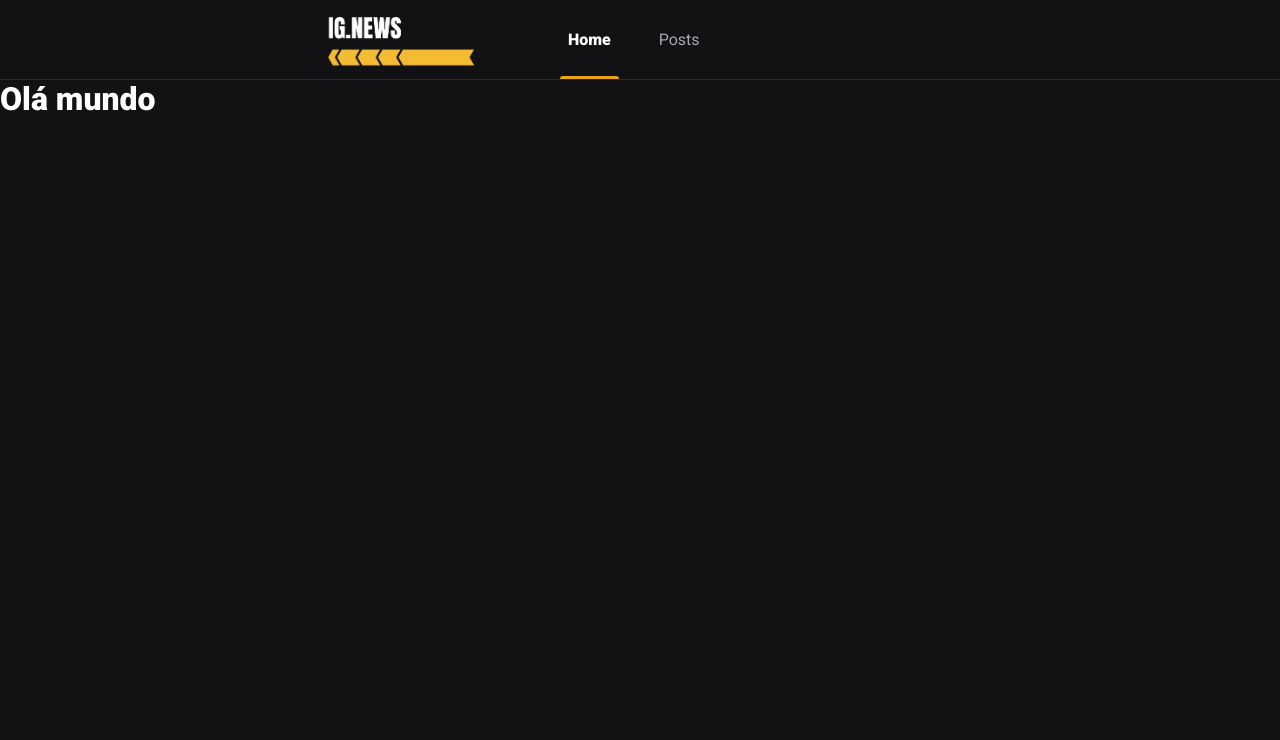
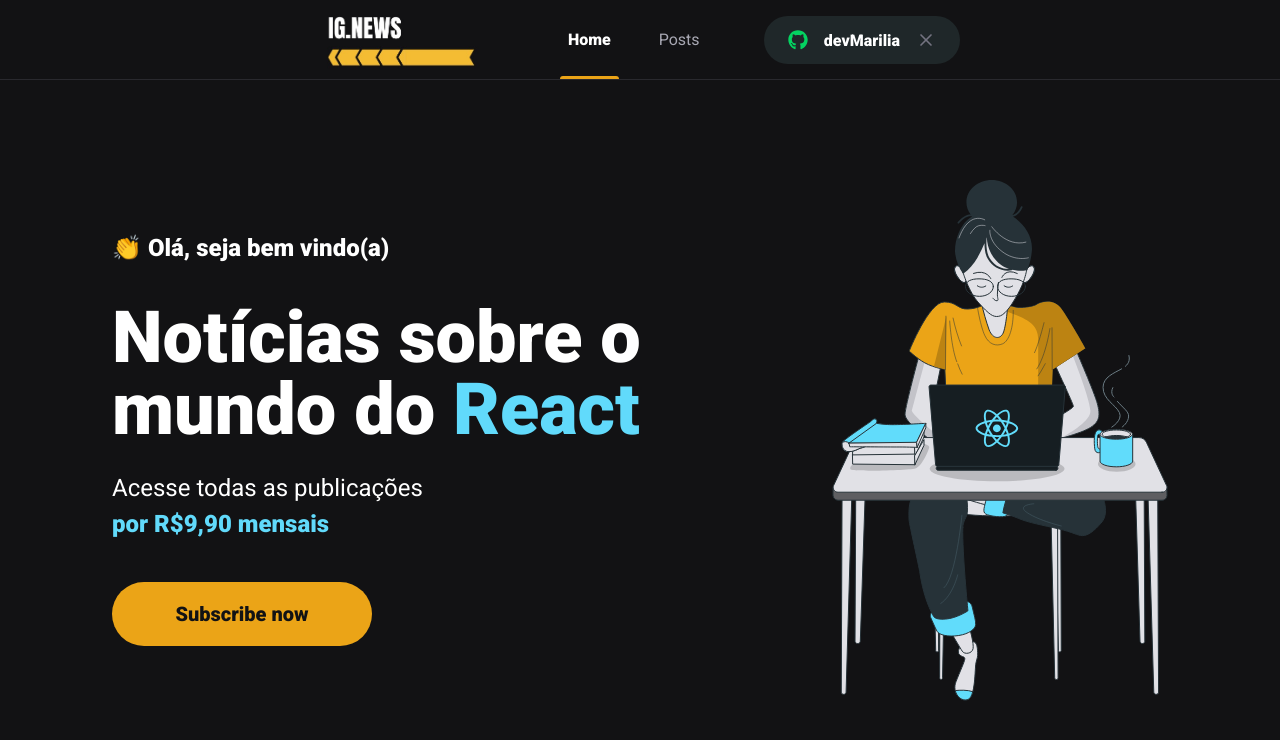
Before and after one commit to devMarilia/ignews, a Next.js app: page / in a window 1280 px wide. Shown: the top 740 px of the page. Built offline with nearby package versions, Linux system fonts and the light colour scheme.

Commit message:
- :up: atualização

```diff
--- a/package.json
+++ b/package.json
@@ -11,6 +11,7 @@
     "next": "10.1.3",
     "react": "17.0.2",
     "react-dom": "17.0.2",
+    "react-icons": "^4.2.0",
     "sass": "^1.32.8"
   },
   "devDependencies": {
--- a/src/components/Header/index.tsx
+++ b/src/components/Header/index.tsx
@@ -1,3 +1,4 @@
+import SignInButton from '../SignInButton'
 import styles from './styles.module.scss'
 export function Header(){
     return(
@@ -9,6 +10,7 @@
                     <a className={styles.active} href="">Home</a>
                     <a href="">Posts</a>
                 </nav>
+                <SignInButton/>
           </div>
       </header>
     )
--- a/src/components/Header/styles.module.scss
+++ b/src/components/Header/styles.module.scss
@@ -58,4 +58,7 @@
         }
     }
 
+    button {
+        margin-left: auto;
+    }
 }
--- /dev/null
+++ b/src/components/SignInButton/index.tsx
@@ -0,0 +1,24 @@
+import styles from './styles.module.scss'
+import { FaGithub } from 'react-icons/fa'
+import { FiX } from 'react-icons/fi'
+export default function SignInButton() {
+    const isUserLoggedIn = true;
+    return isUserLoggedIn ? (
+        <button
+        type="button"
+        className={styles.signInButton}
+        >
+            <FaGithub color="#04d361"/>
+            devMarilia
+            <FiX color="#737380" className={styles.closeIcon}/>
+        </button>
+    ) : (
+        <button
+        type="button"
+        className={styles.signInButton}
+        >
+            <FaGithub color="#eba417"/>
+            Sign in with GitHub
+        </button>
+    )
+}
--- /dev/null
+++ b/src/components/SignInButton/styles.module.scss
@@ -0,0 +1,29 @@
+.signInButton {
+    height: 3rem;
+    border-radius: 3rem;
+    background: var(--gray-850);
+    border:0;
+    padding:  0 1.5rem;
+
+    display: flex;
+    align-items: center;
+    justify-content: center;
+
+    color: var(--white);
+    font-weight: bold;
+
+    svg {
+        width: 20px;
+        height: 20px;
+    }
+    svg:first-child {
+        margin-right: 1rem;
+    }
+    svg.closeIcon {
+        margin-left: 1rem;
+    }
+    transition: filter 0.2s ;
+    &:hover {
+        filter: brightness(0.8);
+    }
+}
--- /dev/null
+++ b/src/components/SubscribeButton/index.tsx
@@ -0,0 +1,12 @@
+import styles from './styles.module.scss'
+
+export default function SubscribeButton() {
+    return (
+        <button
+        type="button"
+        className={styles.subscribeButton}
+        >
+            Subscribe now
+        </button>
+    )
+}
--- /dev/null
+++ b/src/components/SubscribeButton/styles.module.scss
@@ -0,0 +1,21 @@
+.subscribeButton {
+    width: 260px;
+    height: 4rem;
+    border: 0;
+    border-radius: 2rem;
+    background: var(--yellow-500);
+    color: var(--gray-900);
+    font-size: 1.25rem;
+    font-weight: bold;
+    margin-top: 1rem;
+
+    display: flex;
+    align-items: center;
+    justify-content: center;
+
+    transition: filter 0.2s;
+
+    &:hover {
+        filter: brightness(0.8)
+    }
+}
--- /dev/null
+++ b/src/pages/home.module.scss
@@ -0,0 +1,46 @@
+.contentContainer {
+    max-width: 1120px;
+    margin: 0 auto;
+    padding: 0 2rem;
+    height: calc(100vh - 5rem);
+
+    display: flex;
+    align-items: center;
+    justify-content: space-between;
+}
+
+.hero {
+    max-width: 600px;
+
+
+    >span {
+        font-size: 1.5rem;
+        font-weight: bold;
+    }
+
+    h1 {
+        font-size: 4.5rem;
+        line-height: 4.5rem;
+        font-weight: 900;
+        margin-top: 2.5rem;
+
+        span {
+            color: var(--cyan-500);
+        }
+    }
+
+    p {
+        font-size: 1.5rem;
+        line-height: 2.25rem;
+        margin-top: 1.5rem;
+
+        span {
+            color: var(--cyan-500);
+            font-weight: bold;
+        }
+    }
+
+    button {
+        margin-top: 2.5rem;
+    }
+}
--- a/src/pages/index.tsx
+++ b/src/pages/index.tsx
@@ -1,15 +1,29 @@
 import Head from 'next/head'
+import SubscribeButton from '../components/SubscribeButton'
+
+import styles from './home.module.scss'
 export default  function MyApp() {
   return (
-    <>
+  <>
       <Head>
-        <title> Início | ig.news</title>
+        <title>Inicio | ig.news</title>
       </Head>
-      <div>
-        <h1>Olá mundo</h1>
-      </div>
-    </>
-  )
+
+      <main className= {styles.contentContainer}>
+        <section className= {styles.hero}>
+        <span> 👏 Olá, seja bem vindo(a)</span>
+        <h1>Notícias sobre o mundo do <span>React</span></h1>
+        <p>
+            Acesse todas as publicações<br />
+          <span>por R$9,90 mensais</span>
+        </p>
+        <SubscribeButton />
+        </section>
+
+        <img src="/images/avatar.svg" alt="Girl coding"/>
+      </main>
+      </>
+    )
 
 
   }
--- a/src/styles/global.scss
+++ b/src/styles/global.scss
@@ -10,6 +10,7 @@
     --gray-300: #a8a8b3;
     --gray-800: #29292e;
     --gray-900: #121214;
+    --gray-850: #1f2729;
     --cyan-500: #61dafb;
     --yellow-500: #eba417;
 }
```
Also changed, not shown: 2 other files (tests, documents, lock files or other folders).
